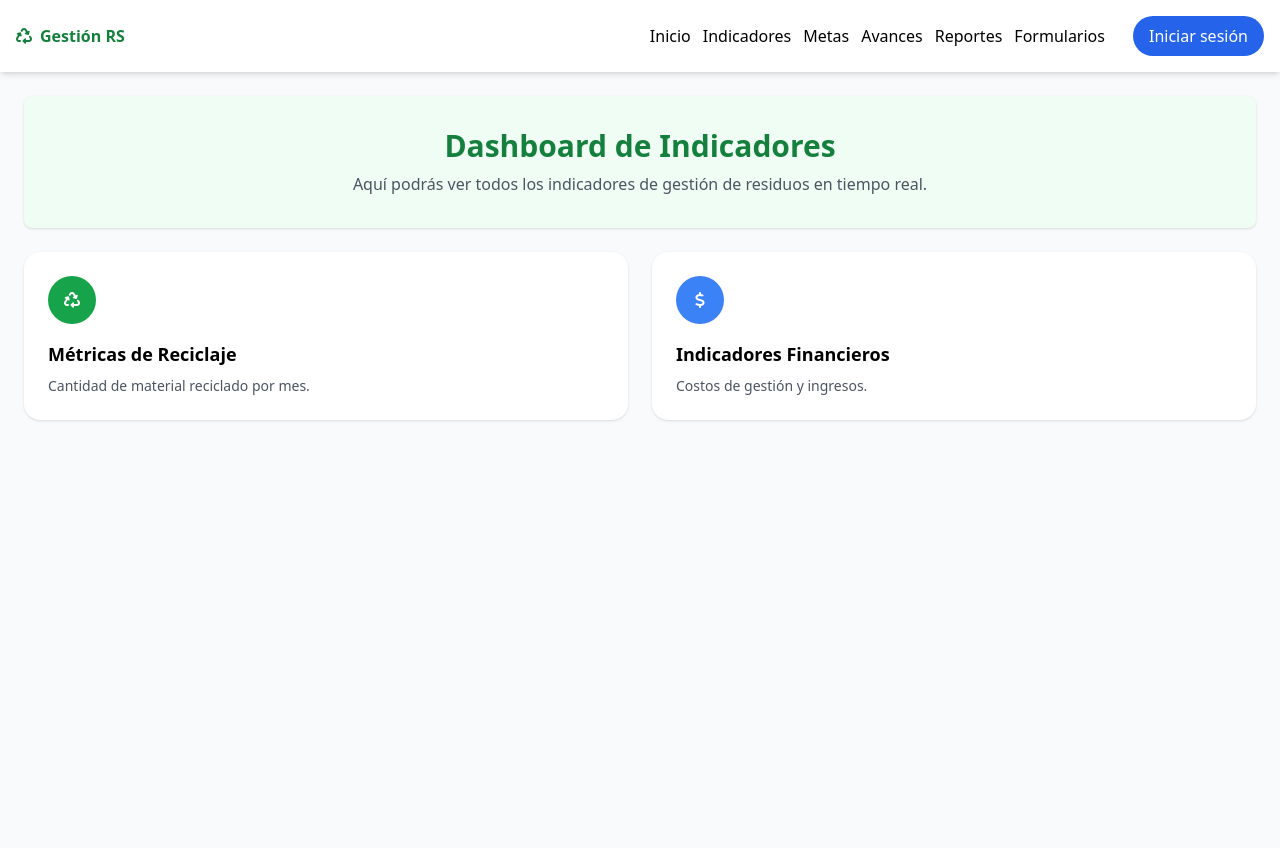
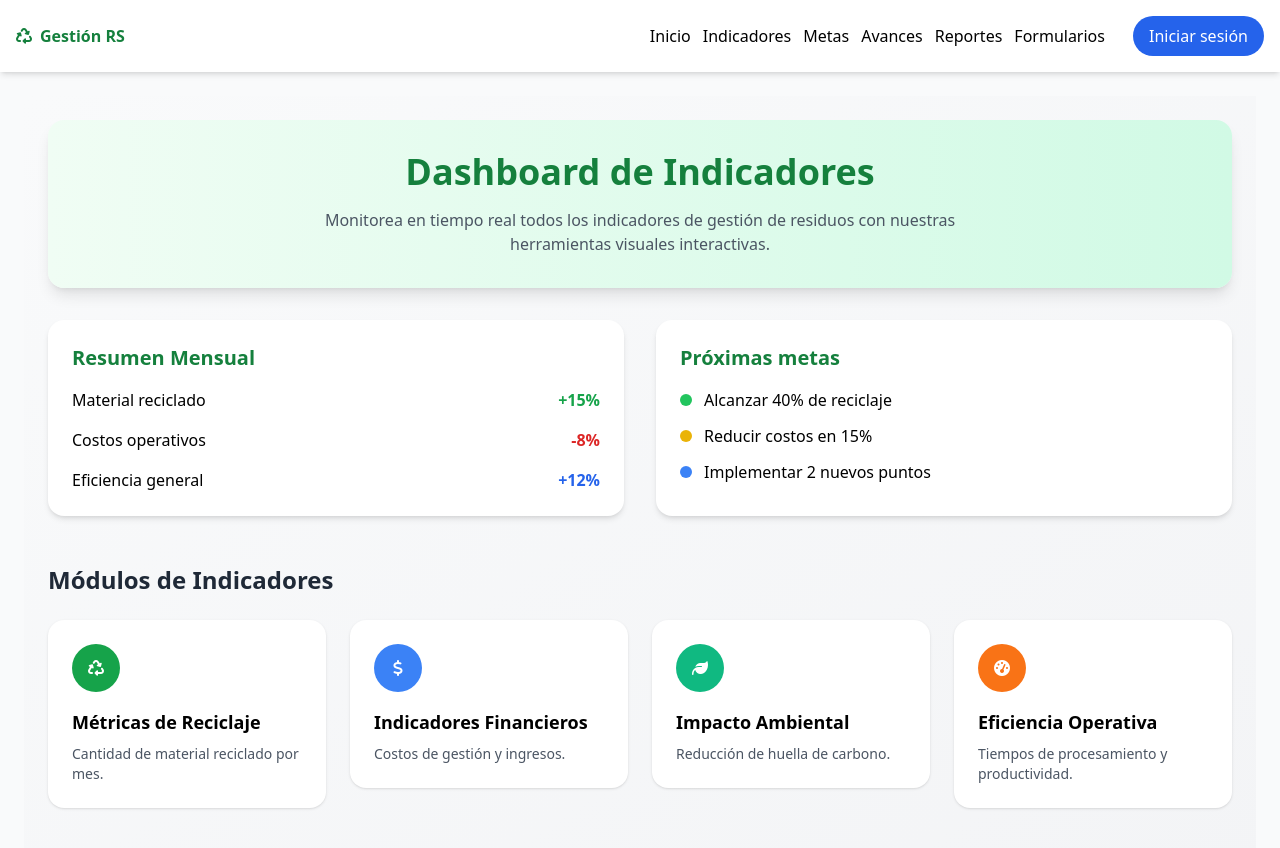
Before and after one commit to Carlostavo/residuos-app, a Next.js app: page /indicadores in a window 1280 px wide. Shown: the top 848 px of the page. Before the commit the page ends 800 px from the top, so only its background shows below. Built offline with nearby package versions, Linux system fonts and the light colour scheme; no server answers.

Commit message:
Update page.jsx

```diff
--- a/app/indicadores/page.jsx
+++ b/app/indicadores/page.jsx
@@ -5,16 +5,67 @@ export default function IndicadoresPage() {
   const cards = [
     { title: "Métricas de Reciclaje", desc: "Cantidad de material reciclado por mes.", icon: "fa-recycle", color: "bg-green-600" },
     { title: "Indicadores Financieros", desc: "Costos de gestión y ingresos.", icon: "fa-dollar-sign", color: "bg-blue-500" },
+    { title: "Impacto Ambiental", desc: "Reducción de huella de carbono.", icon: "fa-leaf", color: "bg-emerald-500" },
+    { title: "Eficiencia Operativa", desc: "Tiempos de procesamiento y productividad.", icon: "fa-gauge-high", color: "bg-orange-500" },
   ]
+
   return (
-    <section className="space-y-6">
-      <div className="hero text-center p-8 bg-green-50 rounded-lg shadow">
-        <h1 className="text-3xl font-bold text-green-700">Dashboard de Indicadores</h1>
-        <p className="text-gray-600 mt-2">Aquí podrás ver todos los indicadores de gestión de residuos en tiempo real.</p>
+    <div className="canvas-container">
+      <div className="content-canvas">
+        <div className="hero-section text-center">
+          <h1 className="text-4xl font-bold text-green-700">Dashboard de Indicadores</h1>
+          <p className="text-gray-600 mt-4 max-w-2xl mx-auto">
+            Monitorea en tiempo real todos los indicadores de gestión de residuos con nuestras herramientas visuales interactivas.
+          </p>
+        </div>
+
+        <div className="grid grid-cols-1 md:grid-cols-2 gap-8 mb-12">
+          <div className="bg-white rounded-2xl shadow-md p-6">
+            <h2 className="text-xl font-semibold mb-4 text-green-700">Resumen Mensual</h2>
+            <div className="space-y-4">
+              <div className="flex justify-between items-center">
+                <span>Material reciclado</span>
+                <span className="font-bold text-green-600">+15%</span>
+              </div>
+              <div className="flex justify-between items-center">
+                <span>Costos operativos</span>
+                <span className="font-bold text-red-600">-8%</span>
+              </div>
+              <div className="flex justify-between items-center">
+                <span>Eficiencia general</span>
+                <span className="font-bold text-blue-600">+12%</span>
+              </div>
+            </div>
+          </div>
+
+          <div className="bg-white rounded-2xl shadow-md p-6">
+            <h2 className="text-xl font-semibold mb-4 text-green-700">Próximas metas</h2>
+            <div className="space-y-3">
+              <div className="flex items-center">
+                <div className="w-3 h-3 bg-green-500 rounded-full mr-3"></div>
+                <span>Alcanzar 40% de reciclaje</span>
+              </div>
+              <div className="flex items-center">
+                <div className="w-3 h-3 bg-yellow-500 rounded-full mr-3"></div>
+                <span>Reducir costos en 15%</span>
+              </div>
+              <div className="flex items-center">
+                <div className="w-3 h-3 bg-blue-500 rounded-full mr-3"></div>
+                <span>Implementar 2 nuevos puntos</span>
+              </div>
+            </div>
+          </div>
+        </div>
+
+        <h2 className="text-2xl font-bold text-gray-800 mb-6">Módulos de Indicadores</h2>
+        <div className="responsive-grid">
+          {cards.map(c => (
+            <div key={c.title} className="h-full">
+              <Card {...c} className="h-full card-hover" />
+            </div>
+          ))}
+        </div>
       </div>
-      <div className="grid grid-cols-1 md:grid-cols-2 gap-6">
-        {cards.map(c => <Card key={c.title} {...c} />)}
-      </div>
-    </section>
+    </div>
   )
 }
```
